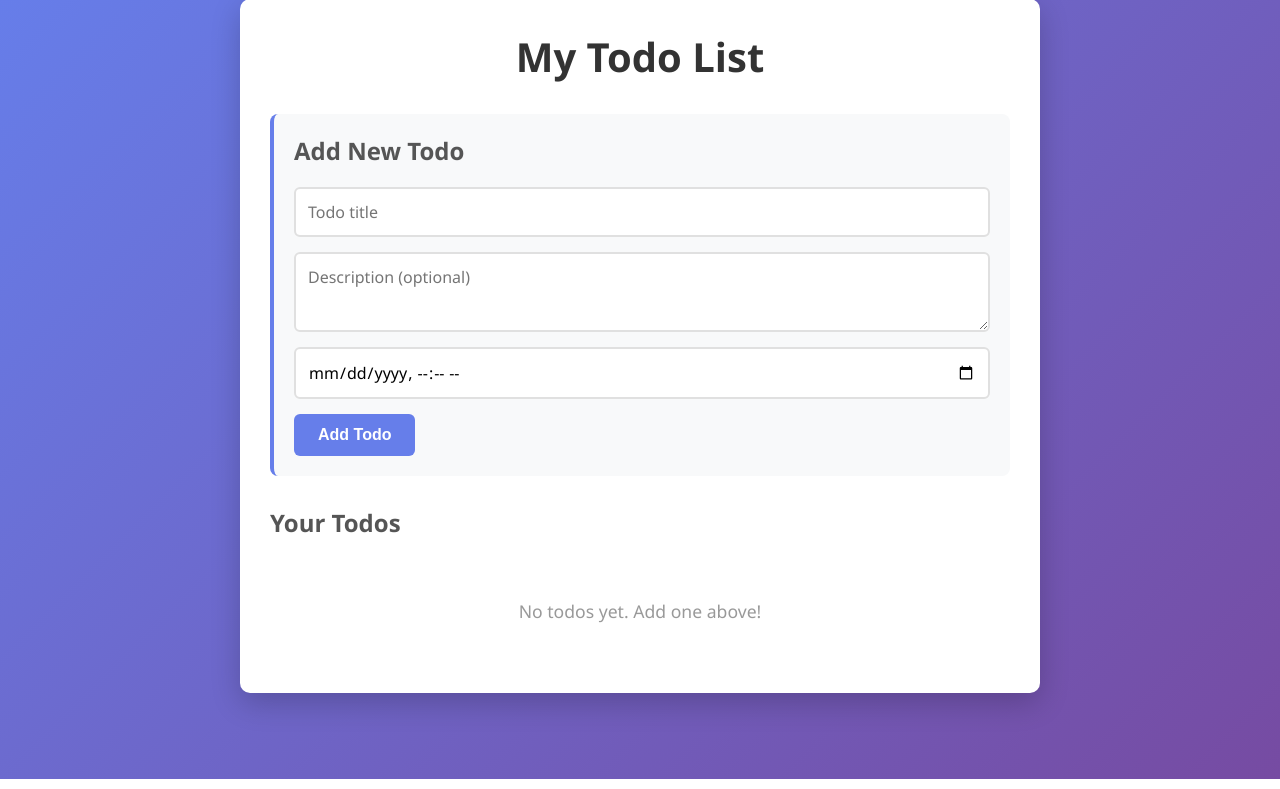
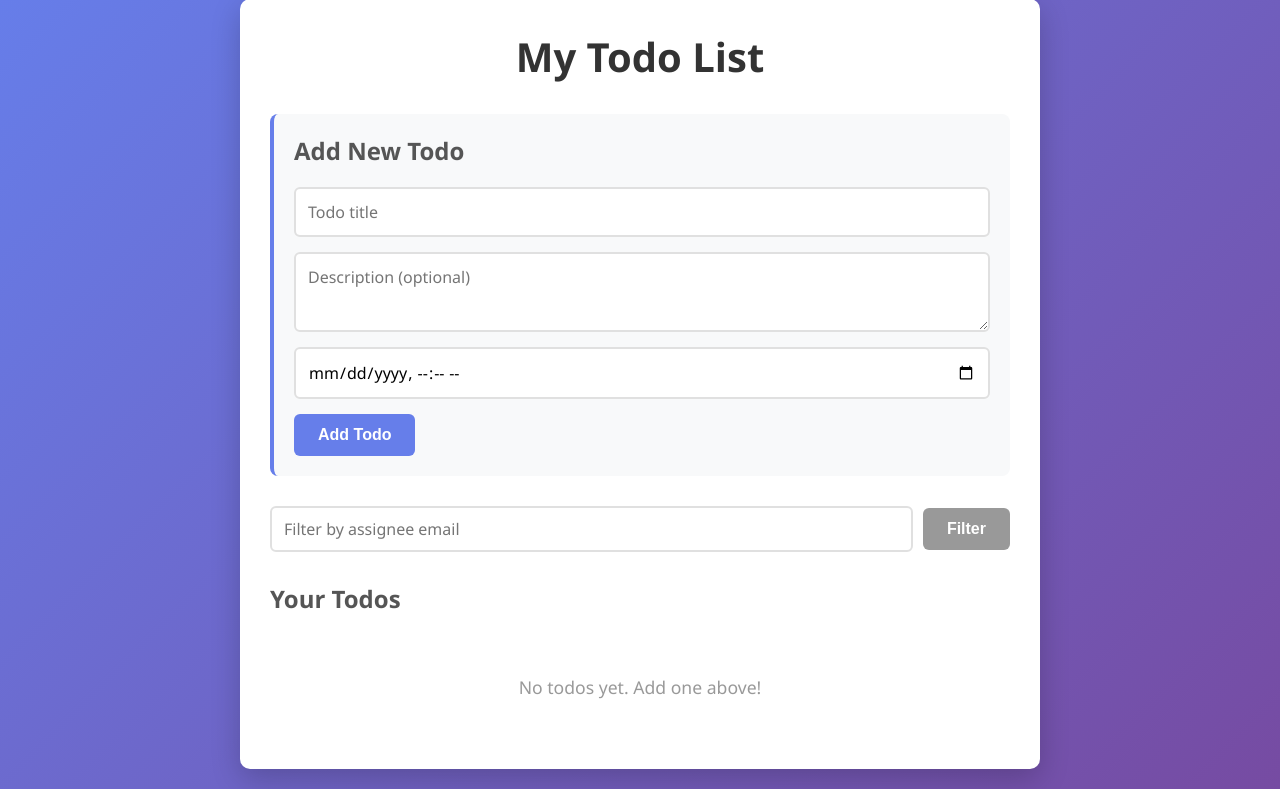
Before and after one commit to rakeshk24/todo-app, a Flask app: page / in a window 1280 px wide. Shown: the part 21-810 px from the top of the page. Run offline with Flask 3, Linux system fonts and the light colour scheme; data that the repository does not hold is empty.

Commit message:
add assignee email to todos

```diff
--- a/app.py
+++ b/app.py
@@ -24,6 +24,7 @@ class Todo(db.Model):
     completed = db.Column(db.Boolean, default=False)
     completed_at = db.Column(db.DateTime, nullable=True)
     created_at = db.Column(db.DateTime, default=datetime.utcnow)
+    assignee_email = db.Column(db.String(200), nullable=True)
 
     def to_dict(self):
         return {
@@ -43,8 +44,12 @@ with app.app_context():
 # Routes
 @app.route('/')
 def index():
-    todos = Todo.query.order_by(Todo.created_at.desc()).all()
-    return render_template('index.html', todos=todos)
+    assignee = request.args.get('assignee', '').strip()
+    if assignee:
+        todos = Todo.query.filter_by(assignee_email=assignee).all()
+    else:
+        todos = Todo.query.order_by(Todo.created_at.desc()).all()
+    return render_template('index.html', todos=todos, current_assignee=assignee)
 
 @app.route('/add', methods=['POST'])
 def add_todo():
@@ -101,6 +106,10 @@ def edit_todo(todo_id):
     if request.method == 'POST':
         todo.title = request.form.get('title', todo.title)
         todo.description = request.form.get('description', todo.description)
+        assignee_email = request.form.get('assignee_email', '').strip()
+        todo.assignee_email = assignee_email if assignee_email else None
+        if assignee_email:
+            print(f"Assigned '{todo.title}' to {assignee_email} by {request.remote_addr}")
         deadline = request.form.get('deadline')
 
         if deadline:
--- a/static/style.css
+++ b/static/style.css
@@ -221,6 +221,22 @@ textarea.input-field {
     font-size: 1.1em;
 }
 
+/* Assignee filter */
+.assignee-filter {
+    margin-bottom: 20px;
+}
+
+.filter-form {
+    display: flex;
+    gap: 10px;
+    align-items: center;
+}
+
+.filter-input {
+    flex: 1;
+    padding: 10px 12px;
+}
+
 /* Responsive Design */
 @media (max-width: 600px) {
     .container {
--- a/templates/index.html
+++ b/templates/index.html
@@ -35,9 +35,26 @@
             </form>
         </div>
 
+        <!-- Assignee Filter -->
+        <div class="assignee-filter">
+            <form method="GET" action="{{ url_for('index') }}" class="filter-form">
+                <input
+                    type="text"
+                    name="assignee"
+                    placeholder="Filter by assignee email"
+                    value="{{ current_assignee }}"
+                    class="input-field filter-input"
+                />
+                <button type="submit" class="btn btn-secondary">Filter</button>
+                {% if current_assignee %}
+                    <a href="{{ url_for('index') }}" class="btn btn-secondary">Clear</a>
+                {% endif %}
+            </form>
+        </div>
+
         <!-- Todos List -->
         <div class="todos-section">
-            <h2>Your Todos</h2>
+            <h2>Your Todos{% if current_assignee %} assigned to {{ current_assignee }}{% endif %}</h2>
             {% if todos %}
                 <div class="todos-container">
                     {% for todo in todos %}
@@ -65,6 +82,9 @@
                                             <strong>Completed at:</strong> {{ todo.completed_at.strftime('%Y-%m-%d %H:%M') }}
                                         </p>
                                     {% endif %}
+                                    {% if todo.assignee_email %}
+                                        <span style="background: #e8d5ff; color: #764ba2; padding: 2px 10px; border-radius: 10px; font-size: 0.8em; display: inline-block; margin-top: 6px;">{{ todo.assignee_email }}</span>
+                                    {% endif %}
                                 </div>
                             </div>
                             <div class="todo-actions">
```
Also changed, not shown: templates/edit.html (+7 -0 lines).
